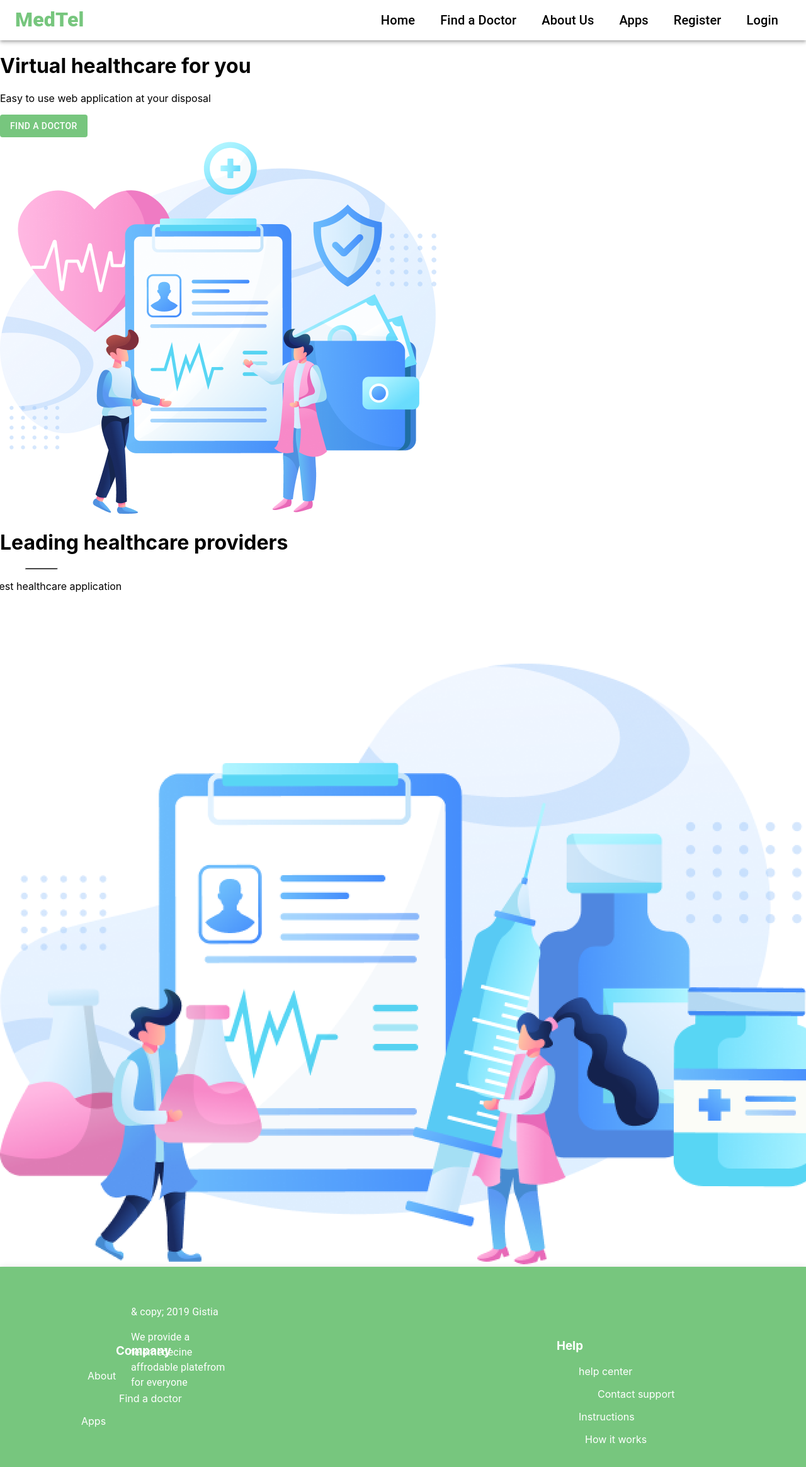
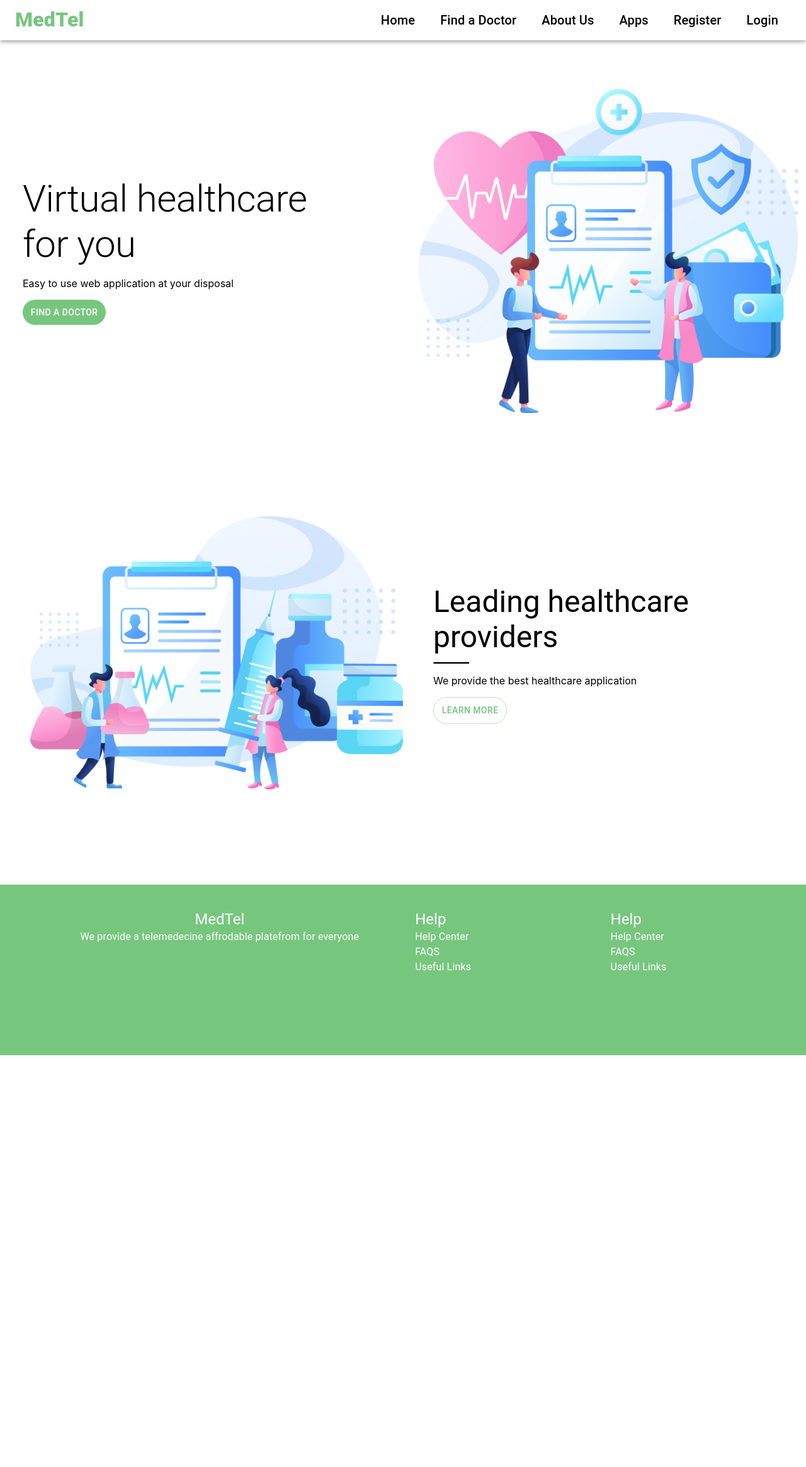
Before and after one commit to BuildForSDGCohort2/Team-013-medtel-frontend, a React (Create React App) app: page / in a window 1280 px wide. Shown: the top 2330 px of the page at 63% size. After the commit the page ends 1676 px from the top, so only its background shows below. Built offline with nearby package versions, Linux system fonts and the light colour scheme.

Commit message:
Refactor Homescreen

```diff
--- a/src/Components/Footer/index.js
+++ b/src/Components/Footer/index.js
@@ -1,54 +1,33 @@
 import React from 'react'
-import {
-    Container,
-    AppBar,
-    Typography,
-    Toolbar
-} from "@material-ui/core";
-import './styles.css';
+import { Typography, Grid } from "@material-ui/core";
+import useStyles from './styles';
 
 
 const Footer = () => {
+    const classes = useStyles()
     return (
-        <div>
-            <AppBar position="static"
-                color="primary" >
-                <Container maxWidth="md"
-                    style={{ marginTop: "30px", marginBottom: "50px" }}>
-                    <Toolbar style={{ marginTop: "30px", marginBottom: "50px", marginRight: "690px" }}>
-                        <Typography variant="body1" color="inherit" >
-                            &amp;
-                            copy;
-                            2019 Gistia
-                <p> We provide a telemedecine affrodable platefrom for everyone </p>
-                        </Typography>
-
-
-                    </Toolbar>
-
-                    <div style={{ marginTop: "-140px", marginLeft: "0px" }}>
-
-                        <h3> Company </h3>
-                        <p style={{ marginLeft: "-45px" }}> About </p>
-                        <p style={{ marginLeft: "5px" }}> Find a doctor </p>
-                        <p style={{ marginLeft: "-55px" }}> Apps </p>
-
-                    </div>
-
-                    <div style={{ marginTop: "-160px", marginLeft: "700px" }}>
-
-                        <h3>Help</h3>
-                        <p style={{ marginLeft: "35px" }}> help center </p>
-                        <p style={{ marginLeft: "65px" }}> Contact support </p>
-                        <p style={{ marginLeft: "35px" }}> Instructions </p>
-                        <p style={{ marginLeft: "45px" }}> How it works </p>
-                    </div>
-                </Container>
-            </AppBar>
-
+        <div className={classes.root}>
+            <Grid container justify="space-between">
+                <Grid item xs={12} lg={6} alignItems="flex-start" className={classes.firstFooterGrid}>
+                    <Typography variant="h5" style={{textAlign:"center"}} fontWeight="fontWeightBold">MedTel</Typography>
+                    <Typography style={{textAlign:"center"}} >
+                        We provide a telemedecine affrodable platefrom for everyone
+                    </Typography>
+                </Grid>
+                <Grid item xs={12} lg={3} alignItems="flex-end">
+                    <Typography variant="h5" fontWeight="fontWeightBold">Help</Typography>
+                    <Typography>Help Center</Typography>
+                    <Typography>FAQS</Typography>
+                    <Typography>Useful Links</Typography>
+                </Grid>
+                <Grid item xs={12} lg={3} alignItems="flex-end">
+                    <Typography variant="h5" fontWeight="fontWeightBold">Help</Typography>
+                    <Typography>Help Center</Typography>
+                    <Typography>FAQS</Typography>
+                    <Typography>Useful Links</Typography>
+                </Grid>
+            </Grid>
         </div>
     )
 }
-
-
 export default Footer
--- a/src/Components/Footer/styles.css
+++ /dev/null
@@ -1,5 +0,0 @@
-.footer {
-    width: 100%;
-    height: 40%;
-    background-color: chartreuse;
-}
--- /dev/null
+++ b/src/Components/Footer/styles.jsx
@@ -0,0 +1,20 @@
+import { makeStyles } from '@material-ui/core/styles';
+
+const useStyles = makeStyles((theme) => ({
+    root: {
+        overflowX: 'hidden',
+        backgroundColor: theme.palette.primary.main,
+        color: '#fff',
+    },
+    [theme.breakpoints.up("md")]: {
+        root: {
+            overflowX: 'hidden',
+            backgroundColor: theme.palette.primary.main,
+            color: '#fff',
+            padding: "3% 0 10% 3%"
+        },
+
+    }
+}));
+
+export default useStyles;
--- a/src/Components/Navigation/index.js
+++ b/src/Components/Navigation/index.js
@@ -1,102 +1,27 @@
 import React from 'react';
 import AppBar from '@material-ui/core/AppBar';
 import Toolbar from '@material-ui/core/Toolbar';
-import IconButton from '@material-ui/core/IconButton';
 import Typography from '@material-ui/core/Typography';
-import InputBase from '@material-ui/core/InputBase';
-import Badge from '@material-ui/core/Badge';
-import MenuItem from '@material-ui/core/MenuItem';
-import Menu from '@material-ui/core/Menu';
-import MenuIcon from '@material-ui/icons/Menu';
-import SearchIcon from '@material-ui/icons/Search';
-import AccountCircle from '@material-ui/icons/AccountCircle';
-import MailIcon from '@material-ui/icons/Mail';
-import NotificationsIcon from '@material-ui/icons/Notifications';
-import MoreIcon from '@material-ui/icons/MoreVert';
-import useStyles from './styles'
+import useStyles from './styles';
 import { Link } from 'react-router-dom';
 
 export default function PrimarySearchAppBar() {
   const classes = useStyles();
-  const [anchorEl, setAnchorEl] = React.useState(null);
-  const [mobileMoreAnchorEl, setMobileMoreAnchorEl] = React.useState(null);
 
-  const isMenuOpen = Boolean(anchorEl);
-  const isMobileMenuOpen = Boolean(mobileMoreAnchorEl);
-
-  const handleProfileMenuOpen = (event) => {
-    setAnchorEl(event.currentTarget);
-  };
-
-  const handleMobileMenuClose = () => {
-    setMobileMoreAnchorEl(null);
-  };
-
-  const handleMenuClose = () => {
-    setAnchorEl(null);
-    handleMobileMenuClose();
-  };
-
-  const handleMobileMenuOpen = (event) => {
-    setMobileMoreAnchorEl(event.currentTarget);
-  };
-
-  const menuId = 'primary-search-account-menu';
-
-  const mobileMenuId = 'primary-search-account-menu-mobile';
-  const renderMobileMenu = (
-    <Menu
-      anchorEl={mobileMoreAnchorEl}
-      anchorOrigin={{ vertical: 'top', horizontal: 'right' }}
-      id={mobileMenuId}
-      keepMounted
-      transformOrigin={{ vertical: 'top', horizontal: 'right' }}
-      open={isMobileMenuOpen}
-      onClose={handleMobileMenuClose}
-    >
-      <MenuItem>
-        <IconButton aria-label="show 4 new mails" color="inherit">
-          <Badge badgeContent={4} color="secondary">
-            <MailIcon />
-          </Badge>
-        </IconButton>
-        <p>Messages</p>
-      </MenuItem>
-      <MenuItem>
-        <IconButton aria-label="show 11 new notifications" color="inherit">
-          <Badge badgeContent={11} color="secondary">
-            <NotificationsIcon />
-          </Badge>
-        </IconButton>
-        <p>Notifications</p>
-      </MenuItem>
-      <MenuItem onClick={handleProfileMenuOpen}>
-        <IconButton
-          aria-label="account of current user"
-          aria-controls="primary-search-account-menu"
-          aria-haspopup="true"
-          color="inherit"
-        >
-          <AccountCircle />
-        </IconButton>
-        <p>Profile</p>
-      </MenuItem>
-    </Menu>
-  );
 
   return (
     <div className={classes.grow}>
-      <AppBar position="static" className={classes.appbarColor}>
+      <AppBar className={classes.appbarColor}>
         <Toolbar>
           <Typography variant="h6" noWrap>
-            <Link className={classes.logo}>
+            <Link className={classes.logo} to="/home">
               MedTel
             </Link>
           </Typography>
           <div className={classes.grow} />
           <div className={classes.sectionDesktop}>
           <Typography variant="h6" noWrap>
-            <Link className={classes.menulink} to="/">
+            <Link className={classes.menulink} to="/#">
                Home
               </Link>
             </Typography>
@@ -126,20 +51,8 @@ export default function PrimarySearchAppBar() {
               </Link>
             </Typography>
           </div>
-          <div className={classes.sectionMobile}>
-            <IconButton
-              aria-label="show more"
-              aria-controls={mobileMenuId}
-              aria-haspopup="true"
-              onClick={handleMobileMenuOpen}
-              color="inherit"
-            >
-              <MoreIcon />
-            </IconButton>
-          </div>
         </Toolbar>
       </AppBar>
-      {renderMobileMenu}
     </div>
   );
 }
--- a/src/Components/Navigation/styles.jsx
+++ b/src/Components/Navigation/styles.jsx
@@ -3,6 +3,7 @@ import { makeStyles } from '@material-ui/core/styles';
 const useStyles = makeStyles((theme) => ({
     grow: {
       flexGrow: 1,
+      overflowX: 'hidden'
     },
     menuButton: {
       marginRight: theme.spacing(2),
--- a/src/Pages/Home/index.js
+++ b/src/Pages/Home/index.js
@@ -1,56 +1,55 @@
 import React from 'react'
-import {
-  Button
-} from '@material-ui/core';
+import { Button } from '@material-ui/core';
 import home1 from "../../Assets/images/home2.png";
 import home2 from "../../Assets/images/home1.png";
-import useStyles from './styles'
 import Footer from '../../Components/Footer';
+import Typography from '@material-ui/core/Typography';
+import Container from '@material-ui/core/Container'
+import Grid from '@material-ui/core/Grid';
 
+import useStyles from './styles';
 
 const Home = () => {
   const classes = useStyles();
 
   return (
-    <div>
-      <div className="contenaire" >
-
-        <div className="content-1">
-          <div className="aling-text1">
-            <h1>Virtual healthcare for you</h1>
+    <div className={classes.root}>
+      <Container>
+        <Grid container className={classes.heroSection} spacing={3} alignItems="center">
+          <Grid item xs={12} md={6} lg={6} className={classes.heroText}>
+            <Typography
+            variant="h2"
+            >Virtual healthcare <br/> for you</Typography>
             <p>Easy to use web application at your disposal</p>
-            <Button className="button1" variant="contained" color="primary" disableElevation >
+            <Button className={classes.roundedBtn} variant="contained" color="primary" disableElevation >
               FIND A DOCTOR
             </Button>
-          </div>
-          <div className="aling-img1">
-            <img className="home-img1" src={home1} alt="Welcome Medtel" />
-          </div>
-        </div>
-
-        <div className="content-2">
-          <div className="aling-text2">
-            <h1 className="text2">Leading healthcare providers</h1>
-            <hr style={{ width: '50px', height: '1px', background: "black", marginLeft: "40px" }} />
-            <p style={{ marginLeft: "-130px" }} > We provide the best healthcare application </p>
+          </Grid>
+          <Grid item xs={12} md={6} lg={6}>
+            <img className={classes.heroImage} src={home1} alt="Welcome Medtel" />
+          </Grid>
+        </Grid>
+        <Grid container className={classes.sectionTwo} spacing={6} alignItems="center">
+          <Grid item xs={12} md={6} lg={6}>
+            <img className={classes.heroImage} src={home2} alt="Find a doctor" />
+          </Grid>
+          <Grid item xs={12} md={6} lg={6} className={classes.sectionTwoText}>
+            <Typography
+            variant="h3"
+            >Leading healthcare providers</Typography>
+            <hr style={{ width: '56px', height: '2px', background: "black", margin:'2% 0'}} />
+            <p> We provide the best healthcare application </p>
             <Button variant="outlined"
-              color="primary"
-              disableElevation
-              style={{ marginTop: "60px", marginLeft: "-300px" }}>
+              className={classes.roundedBtn}
+              color="primary">
               Learn more
             </Button>
-          </div>
-          <div className="aling-img2">
-            <img className="home-img2" src={home2} alt="Find a doctor" />
-          </div>
-        </div>
+          </Grid>
+        </Grid>
+      </Container>
+      <Footer/>
+    </div >
 
-      </div>
-
-      <Footer />
-    </div>
   );
 }
-
-
 export default Home
--- a/src/Pages/Home/styles.jsx
+++ b/src/Pages/Home/styles.jsx
@@ -1,16 +1,27 @@
 import { makeStyles } from '@material-ui/core/styles';
 
 
-const useStyles = makeStyles({
-  root: {
-    background: 'linear-gradient(45deg, #FE6B8B 30%, #FF8E53 90%)',
-    border: 0,
-    borderRadius: 3,
-    boxShadow: '0 3px 5px 2px rgba(255, 105, 135, .3)',
-    color: 'white',
-    height: 48,
-    padding: '0 30px',
-  },
-});
+const useStyles = makeStyles((theme) => ({
+    root: {
+            flexGrow: 1,
+            maxWidth: '100%'
+    },
+    heroSection: {
+        margin: '10% 0',
+    },
+    roundedBtn: {
+        borderRadius: 25,
+        padding: "0.5rem 0.8rem"
+    },
+    heroImage: {
+        [theme.breakpoints.up('md')]: {
+            maxWidth: "100%"
+          },
+        width:'100%'
+    },
+    sectionTwo: {
+        margin: '10% 0',
+    },
+  }));
 
 export default useStyles;
```
